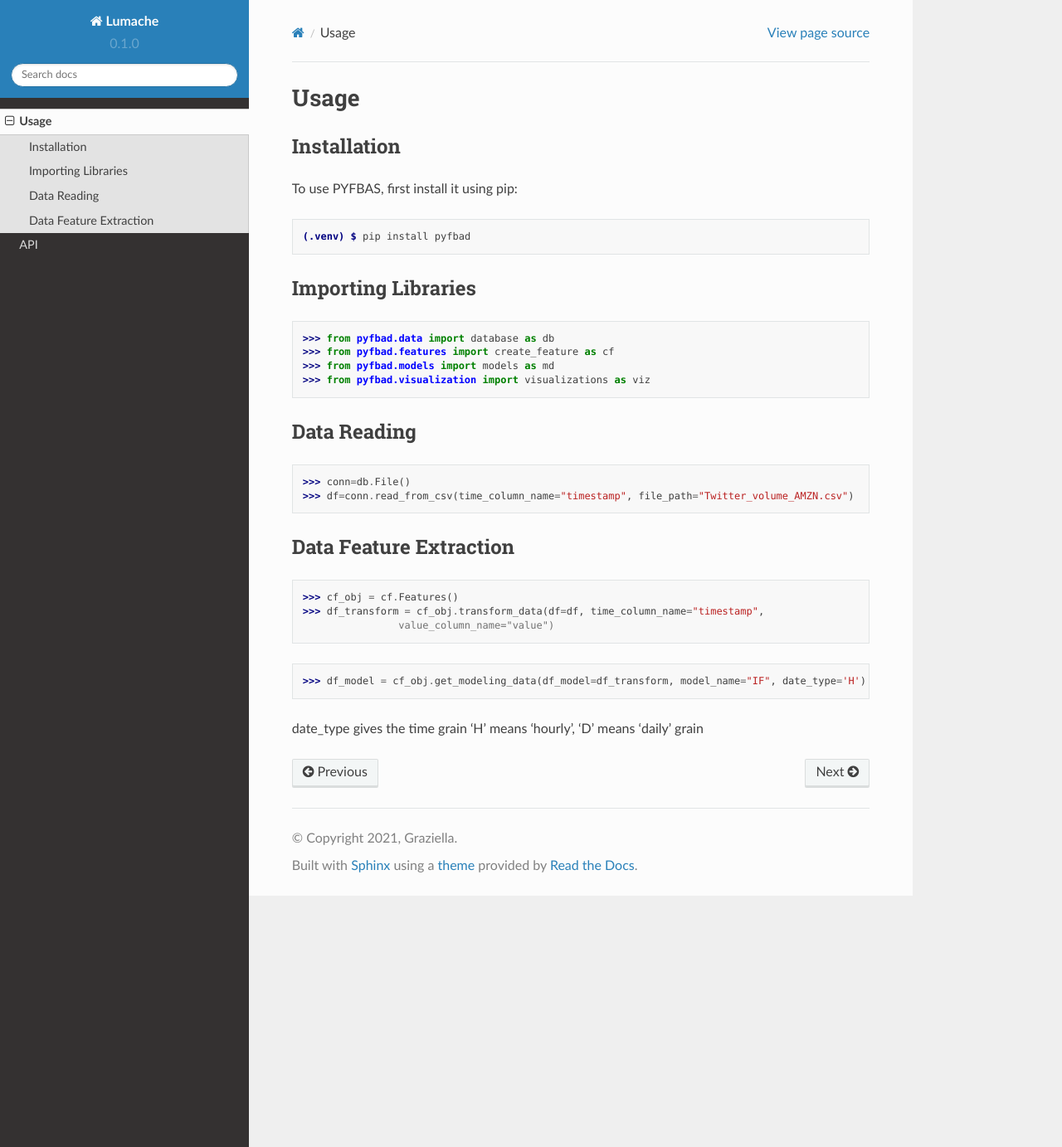
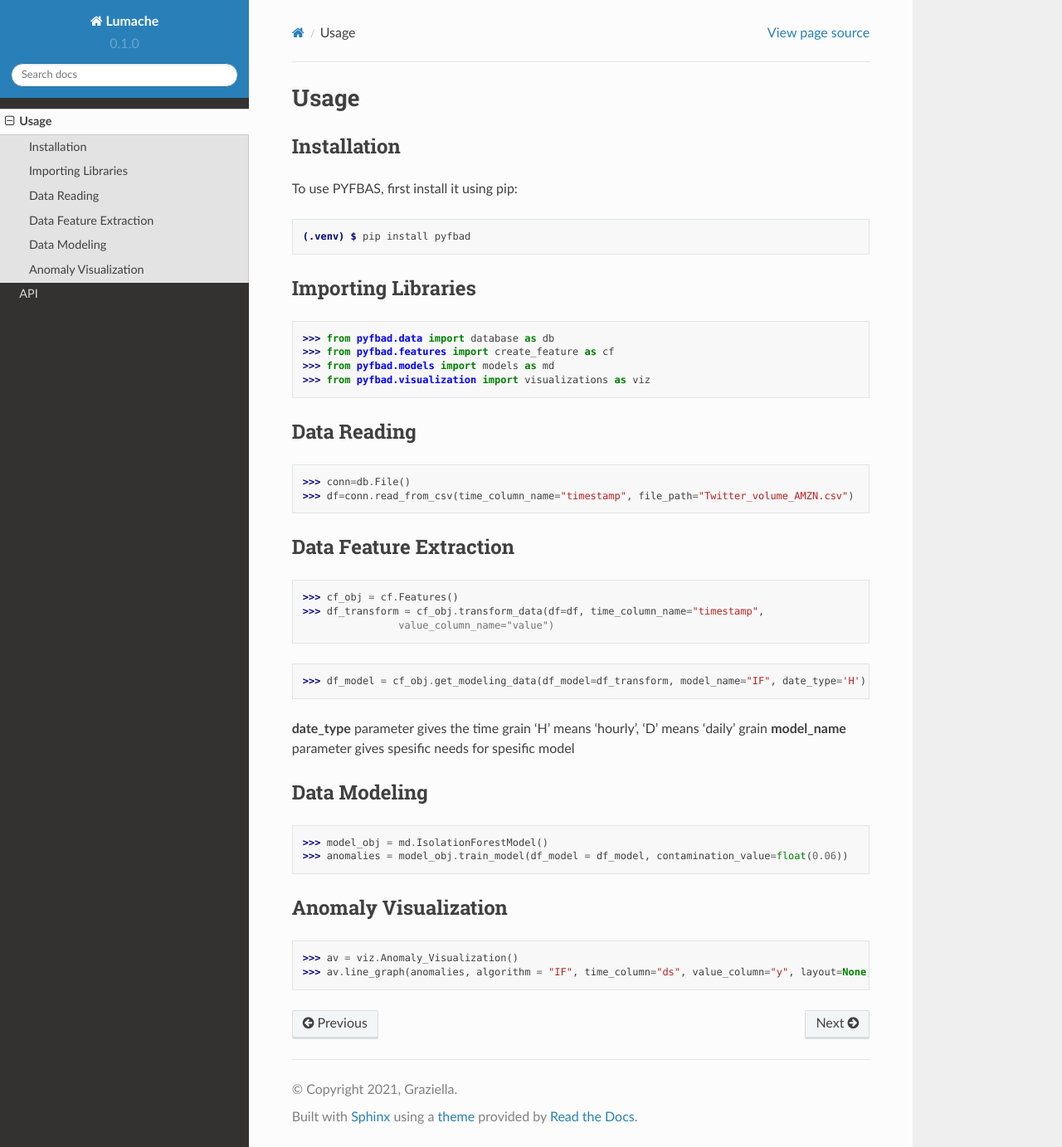
Before and after one commit to cankaya96/rtd-tutorial, a Sphinx documentation site: the page built from docs/source/usage.rst, in a window 1280 px wide and 1383 px high. Shown: the whole window at 83% size. Built offline with Sphinx 7.4.7 and the Read the Docs theme 2.0.0, drawn with Linux system fonts in a browser that asks for light colours.

Commit message:
Update usage.rst

```diff
--- a/docs/source/usage.rst
+++ b/docs/source/usage.rst
@@ -32,4 +32,15 @@ Data Feature Extraction
 
 >>> df_model = cf_obj.get_modeling_data(df_model=df_transform, model_name="IF", date_type='H')
 
-date_type gives the time grain 'H' means 'hourly', 'D' means 'daily' grain
+**date_type** parameter gives the time grain 'H' means 'hourly', 'D' means 'daily' grain
+**model_name** parameter gives spesific needs for spesific model
+
+Data Modeling
+----------------
+>>> model_obj = md.IsolationForestModel()
+>>> anomalies = model_obj.train_model(df_model = df_model, contamination_value=float(0.06))
+
+Anomaly Visualization
+----------------
+>>> av = viz.Anomaly_Visualization()
+>>> av.line_graph(anomalies, algorithm = "IF", time_column="ds", value_column="y", layout=None, save=False, path = None)
```
